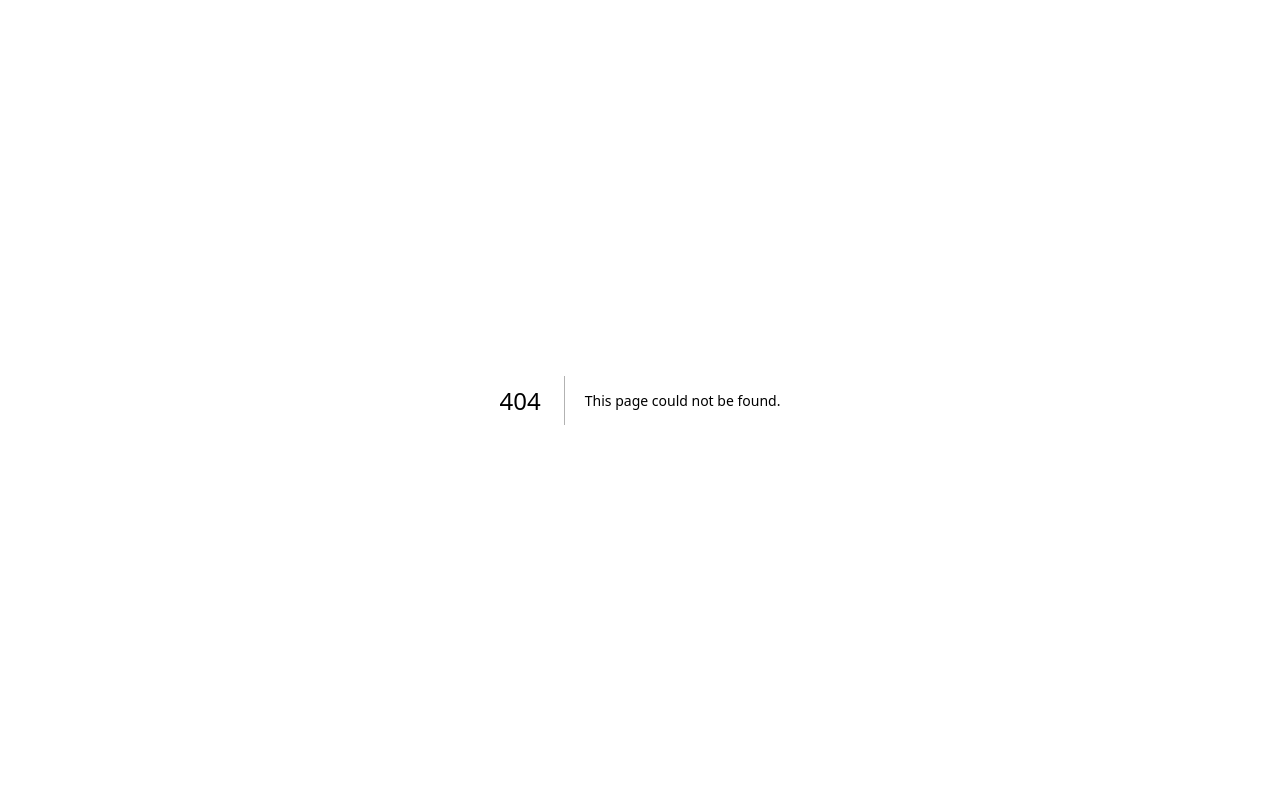
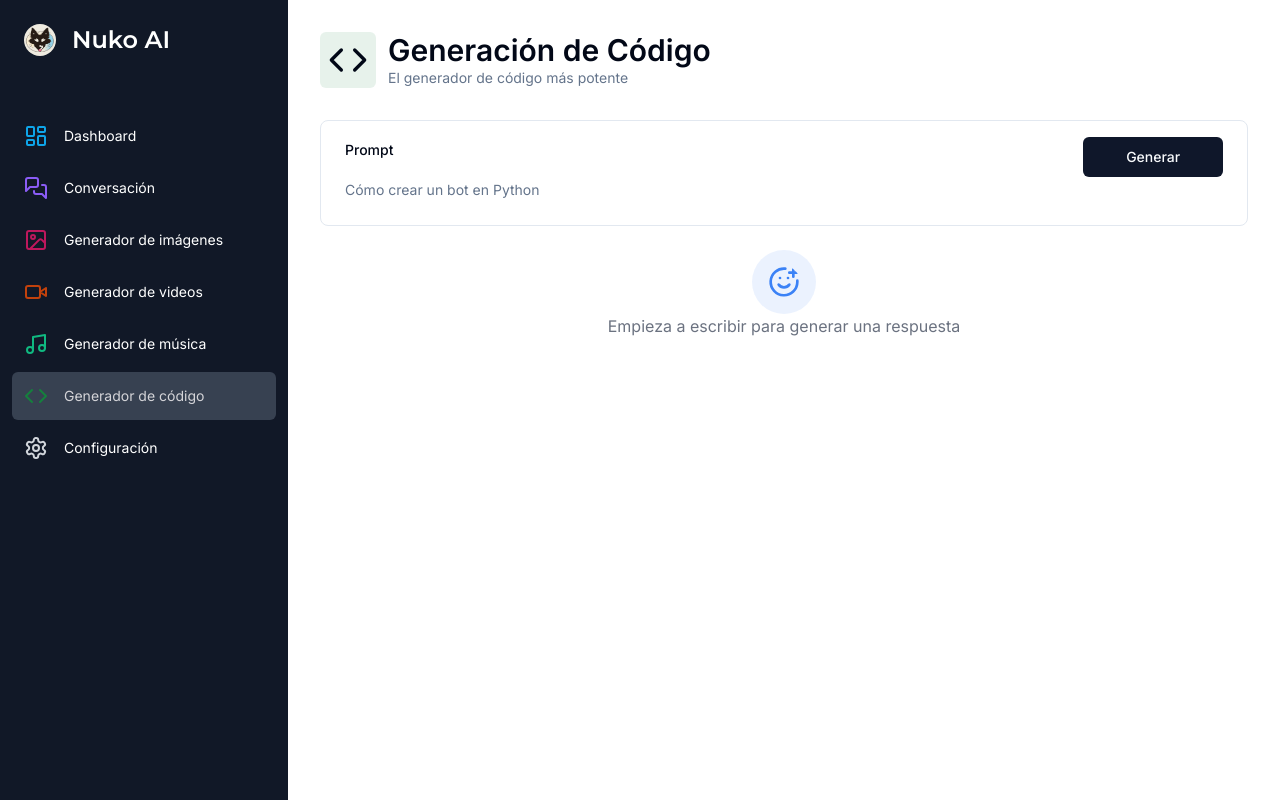
Before and after one commit to danielmateu/ai-sass, a Next.js app: page /code in a window 1280 px wide. Before the commit this address had no page. Built offline with nearby package versions, Linux system fonts and the light colour scheme.

Commit message:
Configuracion del code generator

```diff
--- /dev/null
+++ b/app/(dashboard)/(routes)/code/constants.tsx
@@ -0,0 +1,7 @@
+import * as z from "zod"
+
+export const formSchema = z.object({
+    prompt: z.string().min(1, {
+        message: "El prompt es requerido"
+    }).max(50)
+})
--- /dev/null
+++ b/app/(dashboard)/(routes)/code/page.tsx
@@ -0,0 +1,141 @@
+"use client"
+
+// Next Hooks
+import { useRouter } from "next/navigation"
+// React Hooks
+import { useState } from "react"
+// OpenAI
+import { ChatCompletionRequestMessage } from "openai"
+
+// form imports
+import * as z from "zod"
+import { useForm } from "react-hook-form"
+import { zodResolver } from "@hookform/resolvers/zod"
+import { formSchema } from "./constants"
+import { Form, FormControl, FormField, FormItem, FormLabel } from "@/components/ui/form"
+// Conection to API
+import axios from "axios"
+
+// UI Components
+import { Input } from "@/components/ui/input"
+import { Button } from "@/components/ui/button"
+// Icons
+import { Code } from "lucide-react"
+import { Empty } from "@/components/Empty"
+// Our Components
+import { Heading } from "@/components/Heading"
+import { Loader } from "@/components/Loader"
+import { cn } from "@/lib/utils"
+import { UserAvatar } from "@/components/user-avatar"
+import { BotAvatar } from "@/components/bot-avatar"
+
+const CodePage = () => {
+
+    const router = useRouter()
+    const [messages, setMessages] = useState<ChatCompletionRequestMessage[]>([])
+
+    const form = useForm<z.infer<typeof formSchema>>({
+        resolver: zodResolver(formSchema),
+        defaultValues: {
+            prompt: "",
+        }
+    })
+
+    const isLoading = form.formState.isSubmitting
+
+    const onSubmit = async (values: z.infer<typeof formSchema>) => {
+        try {
+            const userMessage: ChatCompletionRequestMessage = {
+                role: "user",
+                content: values.prompt,
+            }
+            const newMessages = [...messages, userMessage]
+
+            const response = await axios.post("/api/code", {
+                messages: newMessages,
+            })
+            setMessages((current) => [...current, userMessage, response.data])
+
+            form.reset()
+
+        } catch (error: any) {
+            // TODO: Open Pro Modal
+            console.log(error);
+        } finally {
+            router.refresh()
+        }
+    }
+
+    return (
+        <div>
+            <Heading
+                title="Generación de Código"
+                description="El generador de código más potente"
+                icon={Code}
+                iconColor="text-green-700"
+                bgColor="bg-green-700/10"
+            />
+            <div className="px-4 lg:px-8">
+                <div>
+                    <Form {...form}>
+                        <form
+                            onSubmit={form.handleSubmit(onSubmit)}
+                            className="rounded-lg border w-full p-4 px-3 md:px-6 focus-within:shadow-sm grid grid-cols-12 gap-2"
+                        >
+                            <FormField
+                                name="prompt"
+                                render={({ field }) => (
+                                    <FormItem className="col-span-12 lg:col-span-10">
+                                        <FormLabel>Prompt</FormLabel>
+                                        <FormControl className="m-0 p-0">
+                                            <Input
+                                                className="border-0 outline-none focus-visible:ring-0 focus-visible:ring-transparent"
+                                                disabled={isLoading}
+                                                placeholder="Cómo crear un bot en Python"
+                                                {...field}
+                                            />
+                                        </FormControl>
+                                    </FormItem>
+                                )}
+                            />
+                            <Button className="col-span-12 lg:col-span-2 w-full" disabled={isLoading}>
+                                Generar
+                            </Button>
+                        </form>
+                    </Form>
+                </div>
+                <div className="space-y-4 mt-4">
+                    {isLoading && (
+                        <div className="flex items-center justify-center">
+                            <div className="">
+                                <Loader />
+                            </div>
+                        </div>
+                    )}
+                    {
+                        messages.length === 0 && !isLoading && (
+                            <Empty
+                                label="Empieza a escribir para generar una respuesta"
+                            />
+                        )
+                    }
+                    <div className="flex flex-col col-reverse gap-y-4">
+                        {messages.map((message) => (
+                            <div
+                                key={message.content}
+                                className={cn("p-8 w-full flex items-start gap-x-8 rounded-lg", message.role === 'user' ? 'bg-white border border-black/10' : 'bg-muted')}
+                            >
+                                {message.role === 'user' ? <UserAvatar /> : <BotAvatar />}
+                                <p className="text-sm">
+                                    {message.content}
+                                </p>
+                            </div>
+                        ))}
+                    </div>
+                </div>
+            </div>
+        </div>
+    )
+}
+
+export default CodePage
--- /dev/null
+++ b/app/api/code/route.ts
@@ -0,0 +1,47 @@
+import { auth } from "@clerk/nextjs";
+import { NextResponse } from "next/server";
+import { Configuration, OpenAIApi, ChatCompletionRequestMessage } from 'openai';
+
+const configuration = new Configuration({
+    apiKey: process.env.OPENAI_API_KEY,
+
+})
+
+const openai = new OpenAIApi(configuration);
+
+const instructionMessage: ChatCompletionRequestMessage = {
+    role: 'system',
+    content: 'You are a code generator. You must answer only in markdown code snippets. Use code comments to explain your code. '
+
+}
+
+export async function POST(req: Request) {
+    try {
+        const { userId } = auth();
+        const body = await req.json();
+        const { messages } = body
+
+        if (!userId) {
+            return new NextResponse('Unauthorized', { status: 401 })
+        }
+
+        if (!configuration.apiKey) {
+            return new NextResponse('OpenAI API key not configured', { status: 500 })
+        }
+
+        if (!messages) {
+            return new NextResponse('Messages not provided', { status: 400 })
+        }
+
+        const response = await openai.createChatCompletion({
+            model: 'gpt-3.5-turbo',
+            messages: [instructionMessage, ...messages]
+        })
+
+        return NextResponse.json(response.data.choices[0].message)
+
+    } catch (error) {
+        console.log("[CODE_ERROR]", error);
+        return new NextResponse('Internal error', { status: 500 })
+    }
+}
--- a/package.json
+++ b/package.json
@@ -31,6 +31,7 @@
     "react": "18.2.0",
     "react-dom": "18.2.0",
     "react-hook-form": "^7.45.2",
+    "react-markdown": "^8.0.7",
     "tailwind-merge": "^1.14.0",
     "tailwindcss": "3.3.3",
     "tailwindcss-animate": "^1.0.6",
```
Also changed, not shown: 1 other file (tests, documents, lock files or other folders).
